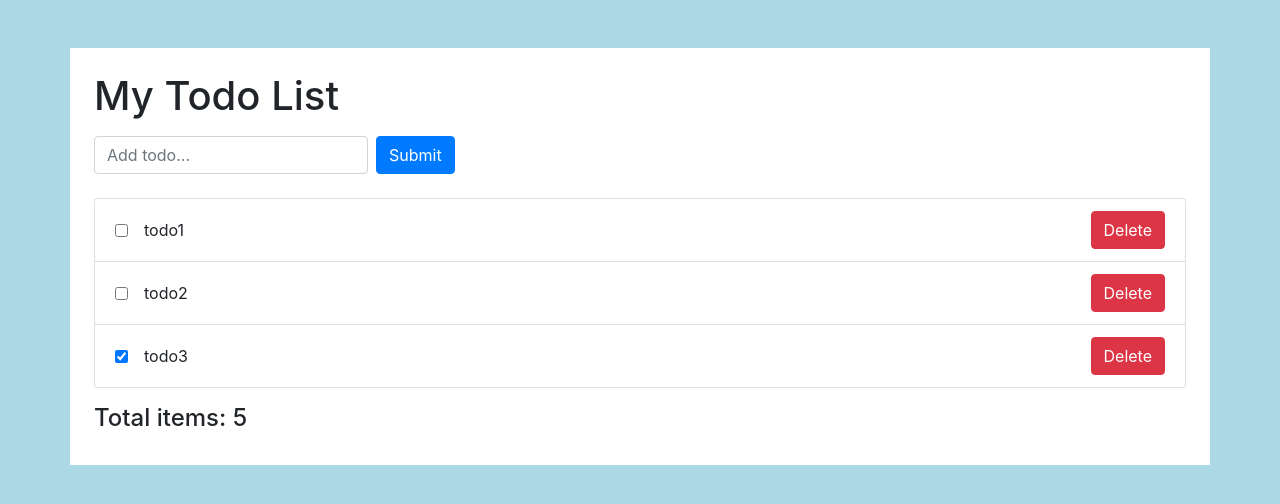
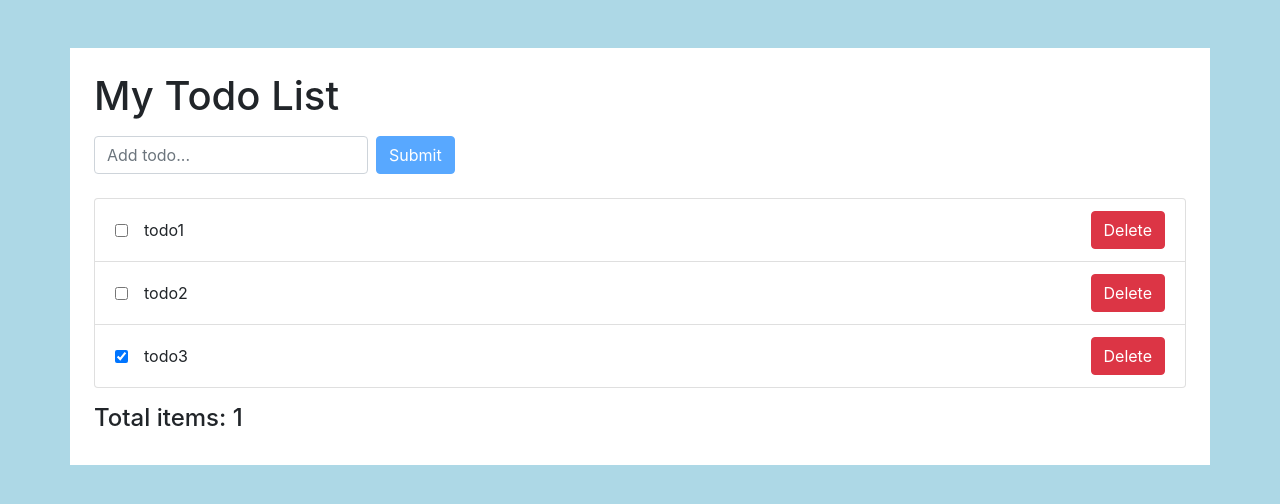
Before and after one commit to Annie-Huang/react-redux-todo-app, a React (Create React App) app in the folder app/: page / in a window 1280 px wide. Shown: the top 504 px of the page. Built offline with nearby package versions, Linux system fonts and the light colour scheme.

Commit message:
Get the todos state from store.js and use it to calculate the number of completedTodos in TotalCompleteItems.js

```diff
--- a/app/src/components/AddTodoForm.js
+++ b/app/src/components/AddTodoForm.js
@@ -28,7 +28,7 @@ const AddTodoForm = () => {
         onChange={(event) => setValue(event.target.value)}
       ></input>
 
-      <button type='submit' className='btn btn-primary mb-2'>
+      <button type='submit' className='btn btn-primary mb-2' disabled={!value}>
         Submit
       </button>
     </form>
--- a/app/src/components/TotalCompleteItems.js
+++ b/app/src/components/TotalCompleteItems.js
@@ -1,7 +1,12 @@
 import React from 'react';
+import { useSelector } from 'react-redux';
 
 const TotalCompleteItems = () => {
-  return <h4 className='mt-3'>Total items: 5</h4>;
+  const completedTodos = useSelector((state) =>
+    state.todos.filter((todo) => todo.completed)
+  );
+
+  return <h4 className='mt-3'>Total items: {completedTodos.length} </h4>;
 };
 
 export default TotalCompleteItems;
```
